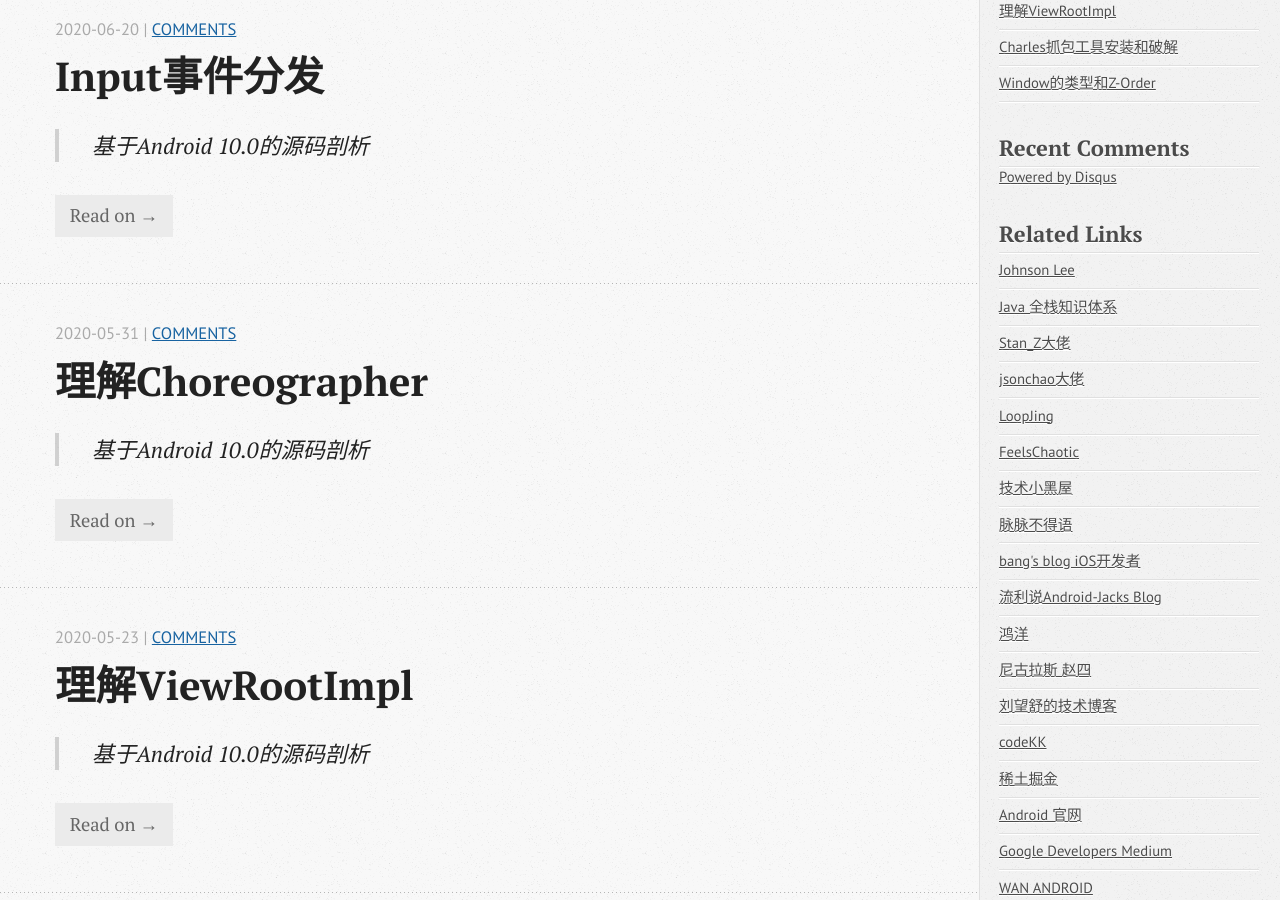
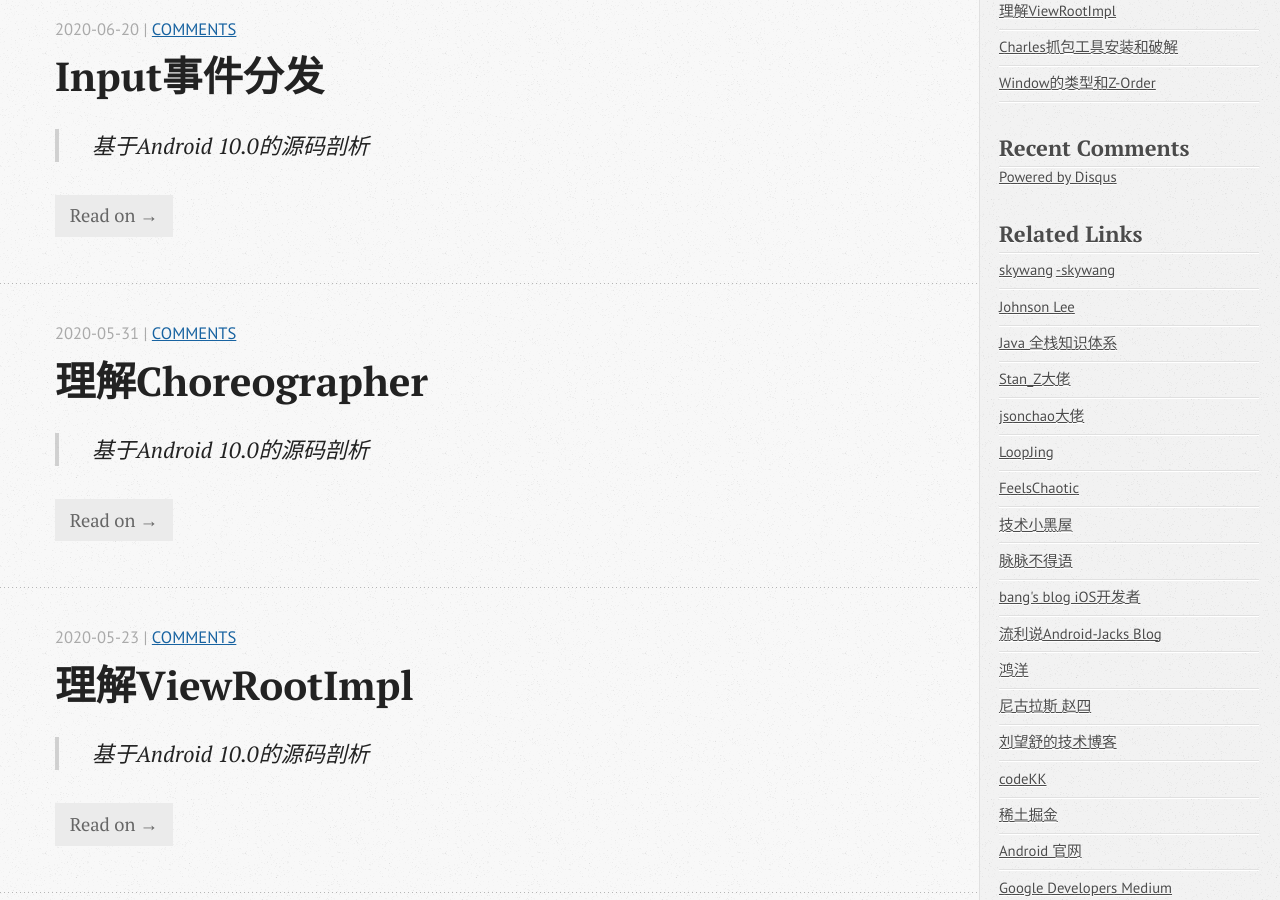
Before and after one commit to wangxinghe/wangxinghe.github.io, a Jekyll site: the page built from index.html, in a window 1280 px wide and 900 px high, scrolled down 1481 px. Built offline with Jekyll 4.4.1, drawn with Linux system fonts in a browser that asks for light colours; the list of posts is cut into pages by our own code; comment, search, counter and statistics services are not loaded.

Commit message:
update friendlink

```diff
--- a/_includes/asides/friendlink.html
+++ b/_includes/asides/friendlink.html
@@ -1,6 +1,10 @@
 <section>
 	<h1>Related Links</h1>
 	<ul id="recent_posts">
+      <li class="post">
+            <a href="http://wangkuiwu.github.io/">skywang</a>
+            <a href="https://www.cnblogs.com/skywang12345/">-skywang</a>
+      </li>
       <li class="post">
             <a href="https://johnsonlee.io/">Johnson Lee</a>
       </li>
```
